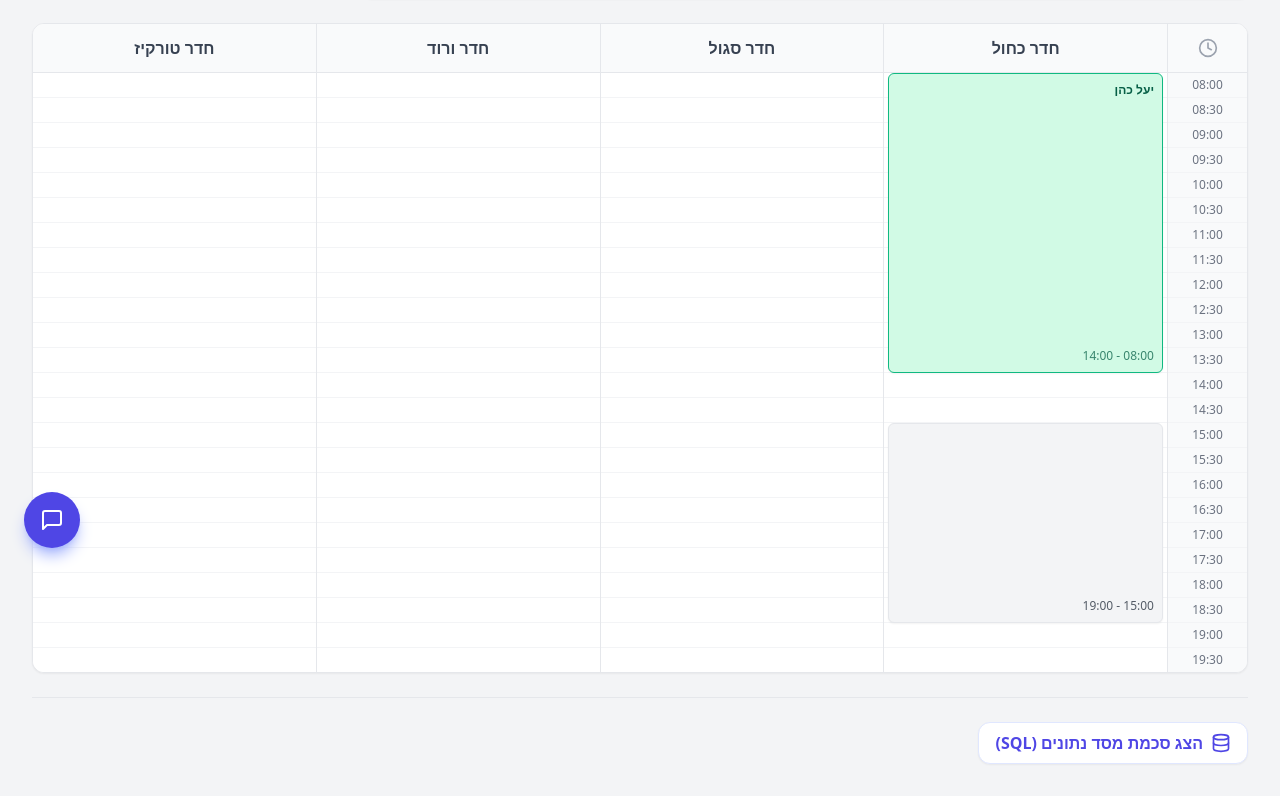
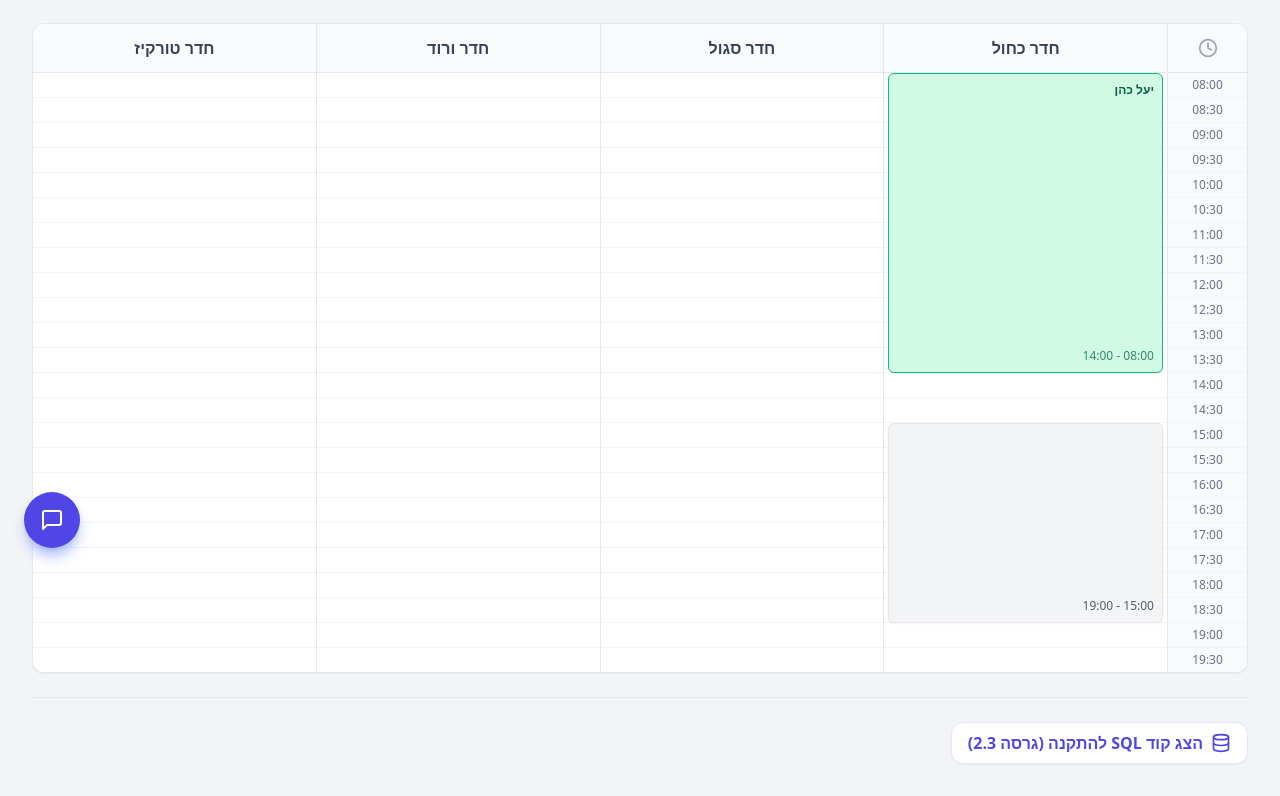
Before and after one commit to NimrodMerom/jclinic, a React (Vite) app: page / in a window 1280 px wide. Shown: the part 228-1024 px from the top of the page. Built offline with nearby package versions, Linux system fonts and the light colour scheme.

Commit message:
Update SchemaDocs.tsx

```diff
--- a/components/SchemaDocs.tsx
+++ b/components/SchemaDocs.tsx
@@ -21,12 +21,12 @@ export const SchemaDocs: React.FC = () => {
           className="flex items-center gap-2 text-indigo-600 font-bold hover:text-indigo-800 transition-colors bg-white px-4 py-2 rounded-xl border border-indigo-100 shadow-sm"
         >
           <Database size={20} />
-          {isOpen ? 'הסתר סכמת מסד נתונים (SQL)' : 'הצג סכמת מסד נתונים (SQL)'}
+          {isOpen ? 'הסתר קוד SQL מעודכן' : 'הצג קוד SQL להתקנה (גרסה 2.3)'}
         </button>
 
         {isOpen && (
           <div className="flex items-center gap-3">
-            <span className="text-[10px] font-black bg-green-100 text-green-700 px-2 py-1 rounded">גרסה 2.2 מעודכנת</span>
+            <span className="text-[10px] font-black bg-green-100 text-green-700 px-2 py-1 rounded">V2.3 FINAL</span>
             <button
               onClick={handleCopy}
               className="flex items-center gap-2 text-xs bg-indigo-600 hover:bg-indigo-700 text-white px-4 py-2 rounded-lg transition-all font-bold shadow-md shadow-indigo-100"
@@ -42,7 +42,7 @@ export const SchemaDocs: React.FC = () => {
         <div className="mt-4 bg-slate-900 rounded-xl p-6 overflow-x-auto text-left shadow-2xl border border-slate-800 animate-in slide-in-from-bottom-2" dir="ltr">
           <div className="mb-4 flex items-center gap-2 text-amber-400 font-bold text-sm">
             <AlertCircle size={16} />
-            נא להעתיק את כל הטקסט למטה ולהריץ ב-Supabase SQL Editor
+            נא להעתיק הכל ולהריץ ב-Supabase SQL Editor (גרסה 2.3 סופית)
           </div>
           <pre className="text-xs md:text-sm text-green-400 font-mono leading-relaxed opacity-90 hover:opacity-100 transition-opacity">
             {SQL_SCHEMA_DOC.trim()}
```
